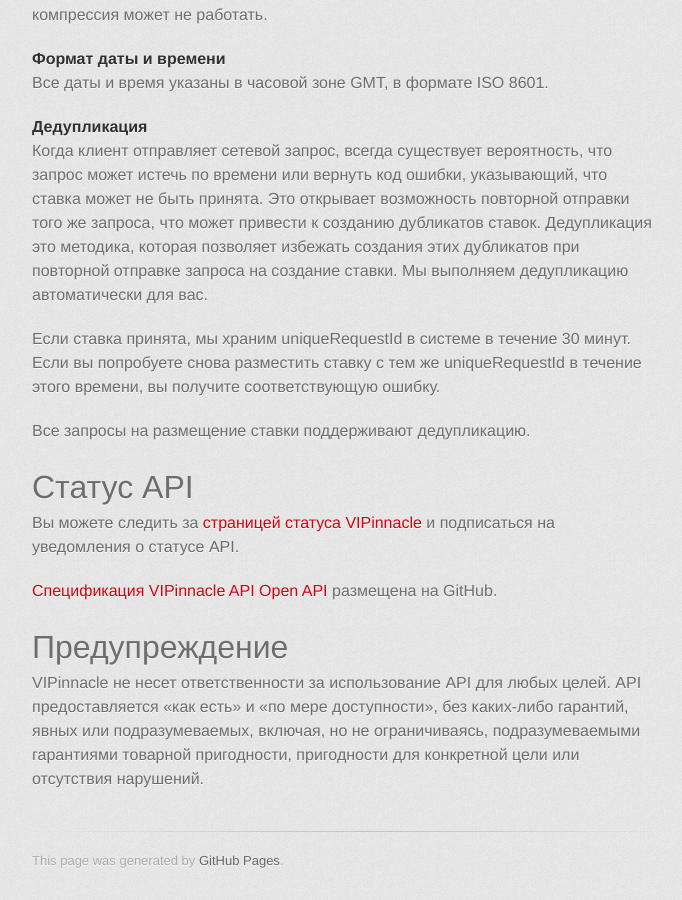
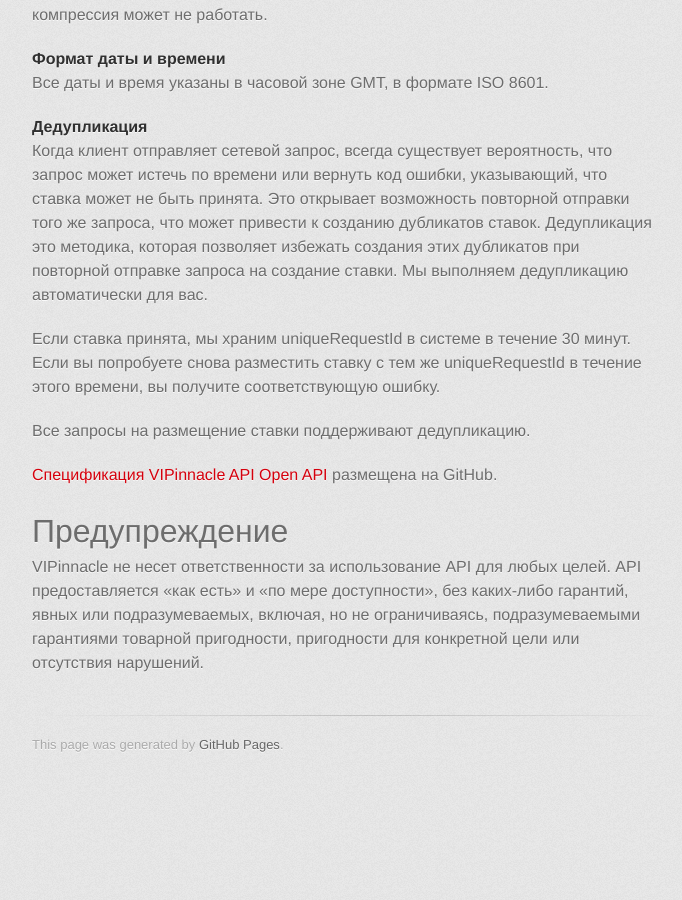
Before and after one commit to vipinnacle/vipinnacle.github.io, a Jekyll site: the page built from index_RU.md, in a window 1280 px wide and 900 px high, scrolled down 1654 px. Shown: the whole window, without its empty margins (298-980 px from the left). Built offline with Jekyll 4.4.1, drawn with Linux system fonts in a browser that asks for light colours; some web fonts are replaced; our own code applies the rules of GitHub Pages for plain Markdown files; after the commit the page ends 2438 px from its top, so only the background shows below that.

```diff
--- a/index_RU.md
+++ b/index_RU.md
@@ -74,10 +74,6 @@ VIPinnacle API поддерживает HTTP-компрессию. Мы наст
 Все запросы на размещение ставки поддерживают дедупликацию.
 
 
-# Статус API
-Вы можете следить за [страницей статуса VIPinnacle](https://status.pinnacle888.com/) и подписаться на уведомления о статусе API.
-
-
 **[Спецификация VIPinnacle API Open API ](https://github.com/vipinnacle/api-spec/blob/main/OpenAPI)** размещена на GitHub.
 
 
```
Also changed, not shown: index.md (+0 -4 lines), index_ZH.md (+0 -4 lines), README.md.
